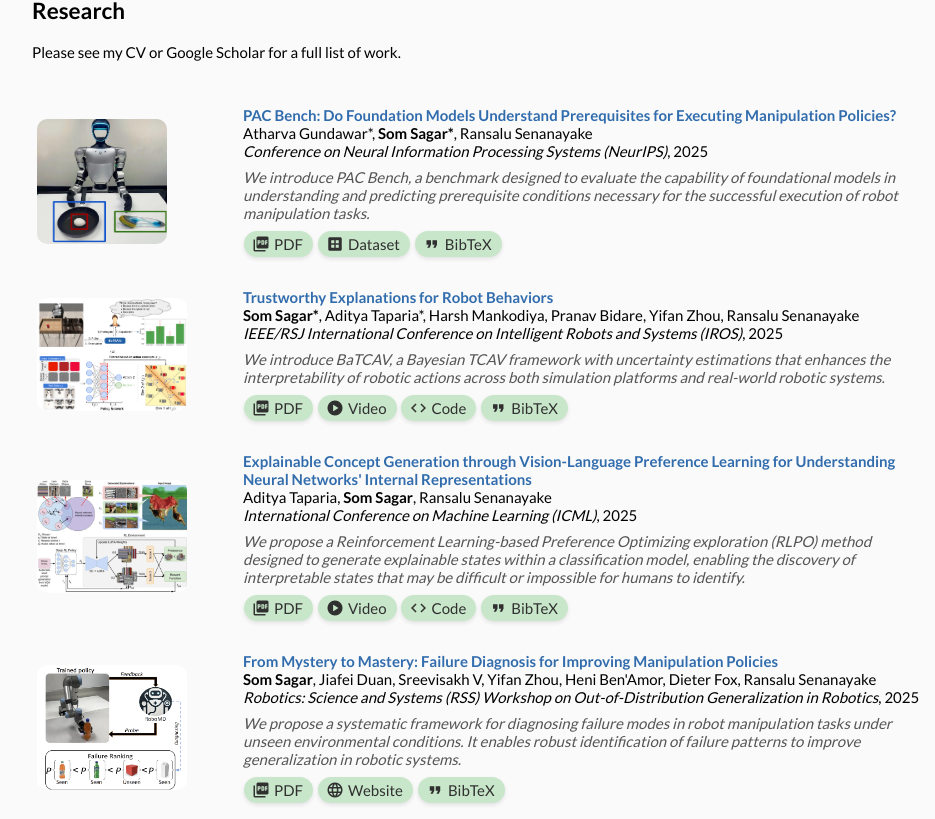
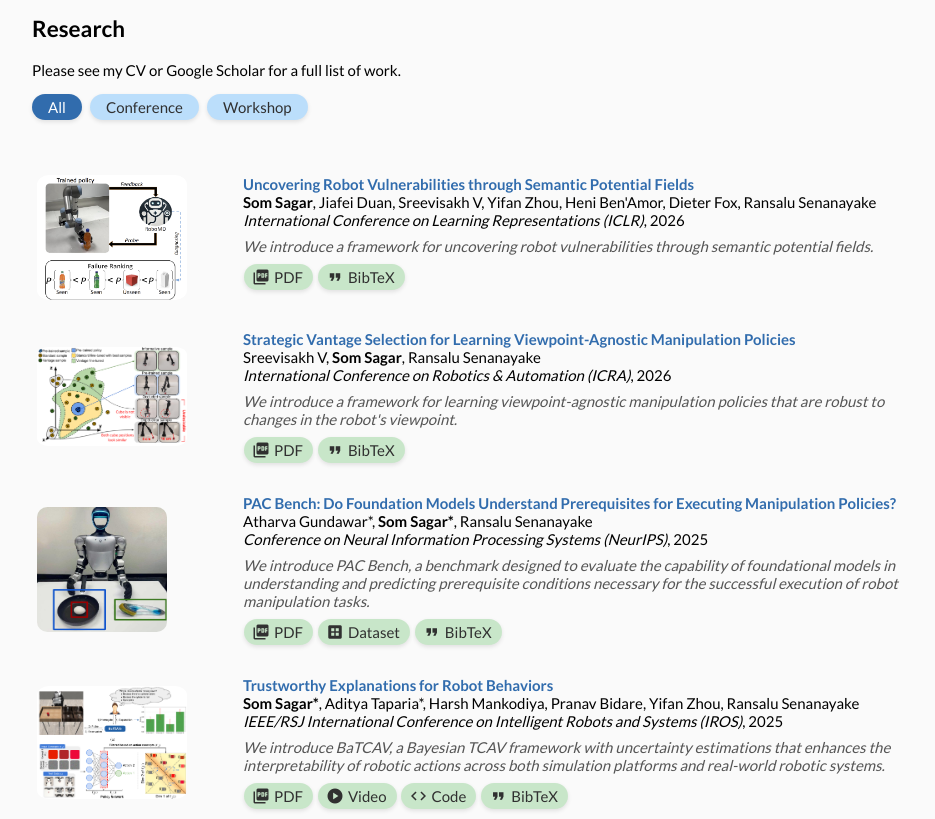
Before and after one commit to somsagar07/somsagar07.github.io, a plain HTML site: page index.html in a window 1280 px wide. Shown: the part 732-1551 px from the top of the page, without its empty margins (158-1093 px from the left). Drawn offline with Linux system fonts and the light colour scheme.

Commit message:
updated web

```diff
--- a/index.html
+++ b/index.html
@@ -43,7 +43,7 @@
 
           <div class="left-column">
             <div class="bio-text">
-              <p align='justify'>Hi! I am a third-year computer science PhD student at Arizona State University advised by Prof. <a href='https://www.ransalu.com/'>Ransalu Senanayake</a> and affiliated with the <a href='https://ransml.github.io/lens-lab/'>Laboratory for Learning Evaluation and Naturalization of Systems (LENS Lab)</a>. My research focuses on developing robust and adaptable machine learning models, with an emphasis on reinforcement learning and uncertainty estimation. I aim to create systems that can effectively handle distribution shifts and new information in dynamic environments. By integrating foundational models, reinforcement learning, and real-world applicability, I seek to enhance model interpretability, improve generalization, and optimize decision-making processes in AI systems.</p>
+              <p align='justify'>Hi! I am a third-year computer science PhD student at Arizona State University advised by Dr. <a href='https://www.ransalu.com/'>Ransalu Senanayake</a> and affiliated with the <a href='https://ransml.github.io/lens-lab/'>Laboratory for Learning Evaluation and Naturalization of Systems (LENS Lab)</a>. My research focuses on developing robust and adaptable machine learning models, with an emphasis on reinforcement learning and uncertainty estimation. I aim to create systems that can effectively handle distribution shifts and new information in dynamic environments. By integrating foundational models, reinforcement learning, and real-world applicability, I seek to enhance model interpretability, improve generalization, and optimize decision-making processes in AI systems.</p>
               <p align='justify'>Previously, I received a B.Tech Honors in Computer Science from the Indian Institute of Information Technology (IIIT), Kottayam.</p>
               <p align='justify'>I am originally from Kerala, India, and outside of research, I enjoy spending time outdoors, especially playing soccer, hiking, and swimming.</p>
               <p align='justify'>I'm always happy to connect about research, collaborate on ideas, or share advice. Please feel free to get in touch!</p>
@@ -67,6 +67,18 @@
         <div class="news-scroll-container">
           <table width='100%' border='0' cellspacing='0' cellpadding='2'>
             <tr>
+              <td width='10%' valign='top'><span class='news-date'>Jan '26</span></td>
+              <td width='90%' valign='top'>Our paper "<a class='news-item-title' href='https://arxiv.org/abs/2506.12261' target='_blank'>Strategic Vantage Selection for Learning Viewpoint-Agnostic Manipulation Policies</a>" was accepted to ICRA 2026.</td>
+            </tr>
+            <tr>
+              <td width='10%' valign='top'><span class='news-date'>Jan '26</span></td>
+              <td width='90%' valign='top'>Our paper "<a class='news-item-title' href='https://arxiv.org/abs/2412.02818' target='_blank'>Uncovering Robot Vulnerabilities through Semantic Potential Fields</a>" was accepted to ICLR 2026.</td>
+            </tr>
+            <tr>
+              <td width='10%' valign='top'><span class='news-date'>Jan '26</span></td>
+              <td width='90%' valign='top'>Our paper "<a class='news-item-title' href='https://arxiv.org/abs/2411.08010' target='_blank'>ExpressivityArena: Can LLMs Express Information Implicitly?</a>" was accepted to EACL-Findings 2026.</td>
+            </tr>
+            <tr>
               <td width='10%' valign='top'><span class='news-date'>Sept '25</span></td>
               <td width='90%' valign='top'>Our paper "<a class='news-item-title' href='https://arxiv.org/abs/2506.23725' target='_blank'>PAC Bench: Do Foundation Models Understand Prerequisites for Executing Manipulation Policies?</a>" was accepted to NeurIPS 2025.</td>
             </tr>
@@ -76,7 +88,7 @@
             </tr>
             <tr>
               <td width='10%' valign='top'><span class='news-date'>May '25</span></td>
-              <td width='90%' valign='top'>Joining <a class='news-item-title' href="https://www.linkedin.com/company/linkedin/" target='_blank'><img src="images/LinkedIn_logo.png" alt="LinkedIn Logo" style="height: 1em; vertical-align: middle; margin-right: 3px;">LinkedIn</a> as a research intern this summer.</td>
+              <td width='90%' valign='top'>Joined <a class='news-item-title' href="https://www.linkedin.com/company/linkedin/" target='_blank'><img src="images/LinkedIn_logo.png" alt="LinkedIn Logo" style="height: 1em; vertical-align: middle; margin-right: 3px;">LinkedIn</a> as a research intern.</td>
             </tr>
             <tr>
               <td width='10%' valign='top'><span class='news-date'>Apr '25</span></td>
@@ -84,7 +96,7 @@
             </tr>
             <tr>
               <td width='10%' valign='top'><span class='news-date'>Dec '24</span></td>
-              <td width='90%' valign='top'>Presented four workshop papers at NeurIPS 2024.</td>
+              <td width='90%' valign='top'>Presented four workshop papers at NeurIPS 2024!</td>
             </tr>
             <tr>
               <td width='10%' valign='top'><span class='news-date'>Apr '24</span></td>
@@ -103,11 +115,66 @@
 
 
         <table style='width: 100%; table-layout: fixed;' border='0' cellspacing='0' cellpadding='5' class='publications-table'>
+          <br>
 
           <h2>Research</h2>
           <p>Please see my CV or Google Scholar for a full list of work.</p>
 
-          <tr>
+          <div class="research-tabs">
+            <button class="tab-btn active" onclick="filterPublications('all')">All</button>
+            <button class="tab-btn" onclick="filterPublications('conference')">Conference</button>
+            <button class="tab-btn" onclick="filterPublications('workshop')">Workshop</button>
+          </div>
+
+          <tr data-type="conference">
+            <td width="20%" class="pub-image">
+                <img src="images/RSS_ood.png" width="150">
+            </td>
+            <td width="70%" valign="top" class="pub-details">
+              <papertitle>Uncovering Robot Vulnerabilities through Semantic Potential Fields</papertitle><br>
+              <b>Som Sagar</b>, Jiafei Duan, Sreevisakh V, Yifan Zhou, Heni Ben'Amor, Dieter Fox, Ransalu Senanayake<br>
+              <em>International Conference on Learning Representations (ICLR)</em>, 2026
+
+              <div class="description">
+                We introduce a framework for uncovering robot vulnerabilities through semantic potential fields.
+              </div>
+
+              <a href="https://arxiv.org/abs/2412.02818" class="btn btn-publication" target="_blank"><span class="material-icons">picture_as_pdf</span> PDF</a>
+              <a href="javascript:void(0)" class="btn btn-publication" onclick="toggleBib('bib0')"><span class="material-icons">format_quote</span> BibTeX</a>
+              <div id="bib0" class="bibtex"><pre>@article{sagar2024uncovering,
+            title={Uncovering Robot Vulnerabilities through Semantic Potential Fields},
+            author={Sagar, Som and Duan, Jiafei and Vasudevan, Sreevisakh and Zhou, Yifan and Ben'Amor, Heni and Fox, Dieter and Senanayake, Ransalu},
+            journal={arXiv:2412.02818},
+            year={2026}
+          }</pre></div>
+            </td>
+          </tr>
+
+          <tr data-type="conference">
+            <td width="20%" class="pub-image">
+                <img src="images/ICRA_26.png" width="150">
+            </td>
+            <td width="70%" valign="top" class="pub-details">
+              <papertitle>Strategic Vantage Selection for Learning Viewpoint-Agnostic Manipulation Policies</papertitle><br>
+              Sreevisakh V, <b>Som Sagar</b>, Ransalu Senanayake<br>
+              <em>International Conference on Robotics & Automation (ICRA)</em>, 2026
+
+              <div class="description">
+                We introduce a framework for learning viewpoint-agnostic manipulation policies that are robust to changes in the robot's viewpoint.
+              </div>
+
+              <a href="https://arxiv.org/abs/2601.11410" class="btn btn-publication" target="_blank"><span class="material-icons">picture_as_pdf</span> PDF</a>
+              <a href="javascript:void(0)" class="btn btn-publication" onclick="toggleBib('bib0')"><span class="material-icons">format_quote</span> BibTeX</a>
+              <div id="bib0" class="bibtex"><pre>@article{gundawar2025pac,
+            title={Strategic Vantage Selection for Learning Viewpoint-Agnostic Manipulation Policies},
+            author={Vasudevan, Sreevisakh and Sagar, Som and Senanayake, Ransalu},
+            journal={arXiv:2601.11410},
+            year={2026}
+          }</pre></div>
+            </td>
+          </tr>
+
+          <tr data-type="conference">
             <td width="20%" class="pub-image">
                 <img src="images/Neurips_PAC.png" width="130">
             </td>
@@ -133,7 +200,7 @@
             </td>
           </tr>
 
-          <tr>
+          <tr data-type="conference">
             <td width="20%" class="pub-image">
               <img src="images/IROS_1.png" width="150">
             </td>
@@ -160,7 +227,7 @@
           </tr>
 
 
-          <tr>
+          <tr data-type="conference">
 
             <td width="20%" class="pub-image">
               <img src="images/ICML_2.jpg" width="150">
@@ -187,7 +254,7 @@
             </td>
           </tr>
 
-          <tr>
+          <tr data-type="workshop">
             <td width="20%" class="pub-image">
               <img src="images/RSS_ood.png" width="150">
             </td>
@@ -211,7 +278,7 @@
             </td>
           </tr>
 
-          <tr>
+          <tr data-type="conference">
             <td width="20%" class="pub-image">
               <img src="images/ICML_1.png" width="150">
             </td>
@@ -238,7 +305,7 @@
             </td>
           </tr>
 
-          <tr>
+          <tr data-type="workshop">
             <td width="20%" class="pub-image">
               <img src="images/Neurips_Behaviour.png" width="150">
             </td>
@@ -262,12 +329,12 @@
             </td>
           </tr>
 
-          <tr>
+          <tr data-type="workshop">
             <td width="20%" class="pub-image">
               <img src="images/Neurips_redteaming.png" width="150">
             </td>
             <td width="70%" valign="top" class="pub-details">
-              <papertitle>LLM-Assisted Red Teaming of Diffusion Models through “Failures Are Fated, But Can Be Faded”</papertitle><br>
+              <papertitle>LLM-Assisted Red Teaming of Diffusion Models through "Failures Are Fated, But Can Be Faded"</papertitle><br>
               <b>Som Sagar</b>, Aditya Taparia, Ransalu Senanayake<br>
               <em>NeurIPS Workshop on Red Teaming GenAI</em>, 2024
 
@@ -294,7 +361,7 @@
   <br>
 
   <center>
-    <p style="font-size: small;">Website template from <a href="https://github.com/aditya-taparia/aditya-taparia.github.io">here.</a></p>
+    <p style="font-size: small;">Website template from <a href="https://github.com/jonbarron/jonbarron.github.io">here.</a></p>
   </center>
 
 
@@ -329,6 +396,29 @@
     toggleIcon.textContent = isDark ? 'dark_mode' : 'light_mode';
     localStorage.setItem('theme', isDark ? 'dark' : 'light');
   });
+
+  function filterPublications(type) {
+    const rows = document.querySelectorAll('.publications-table tr[data-type]');
+    const tabs = document.querySelectorAll('.tab-btn');
+
+    // Update active tab
+    tabs.forEach(tab => {
+      if (tab.textContent.toLowerCase() === type) {
+        tab.classList.add('active');
+      } else {
+        tab.classList.remove('active');
+      }
+    });
+
+    // Filter publications
+    rows.forEach(row => {
+      if (type === 'all' || row.getAttribute('data-type') === type) {
+        row.style.display = '';
+      } else {
+        row.style.display = 'none';
+      }
+    });
+  }
   </script>
 </body>
 
--- a/styles.css
+++ b/styles.css
@@ -50,6 +50,56 @@ a { color: #1E88E5; text-decoration: none !important; }
 a:hover, a:focus { color: #316CAD; text-decoration: underline; }
 
 .publications-table { margin-top: 20px; border-collapse: separate; border-spacing: 0 20px; }
+
+/* Research Tabs */
+.research-tabs {
+  display: flex;
+  gap: 8px;
+  margin: 15px 0 20px 0;
+  padding-bottom: 10px;
+}
+
+.tab-btn {
+  display: inline-flex;
+  align-items: center;
+  padding: 4px 16px;
+  font-size: 15px;
+  font-weight: 500;
+  background-color: #BBDEFB;
+  color: #303030;
+  border: none;
+  border-radius: 20px;
+  cursor: pointer;
+  transition: background-color 0.2s;
+  box-shadow: 0 2px 4px rgba(0, 0, 0, 0.1);
+  font-family: 'Lato', 'Segoe UI', 'Helvetica Neue', sans-serif;
+}
+
+.tab-btn:hover {
+  background-color: #316CAD;
+  color: #fff;
+}
+
+.tab-btn.active {
+  background-color: #316CAD;
+  color: #fff;
+  font-weight: 500;
+}
+
+body.dark .tab-btn {
+  background-color: #1e3a5f;
+  color: #f1f1f1;
+}
+
+body.dark .tab-btn:hover {
+  background-color: #316CAD;
+  color: #fff;
+}
+
+body.dark .tab-btn.active {
+  background-color: #316CAD;
+  color: #fff;
+}
 
 .publications-table tr td img { max-width: 150px; max-height: 125px; border-radius: 8%; transition: border-radius 0.2s ease-in-out; }
 .publications-table tr td img:hover { border-radius: 12%; }
```
Also changed, not shown: images/ICRA_26.png (added), 2 other files.
